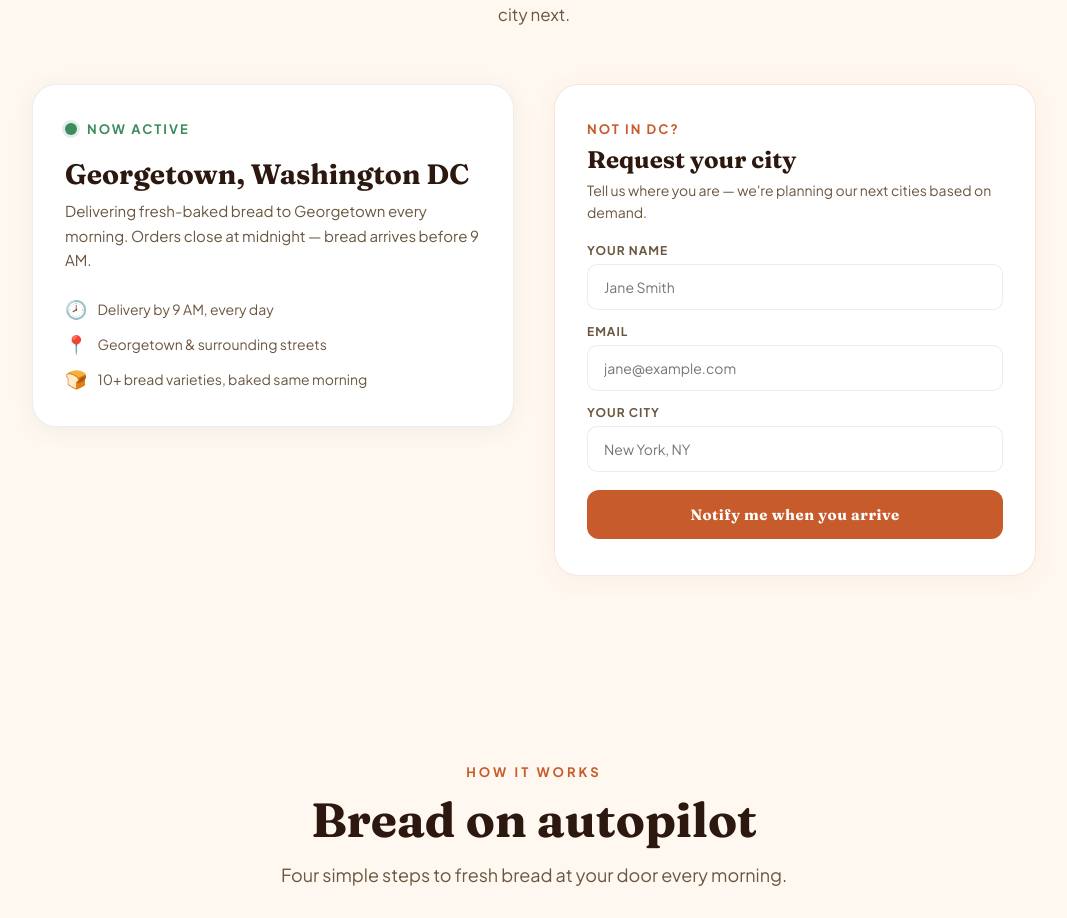
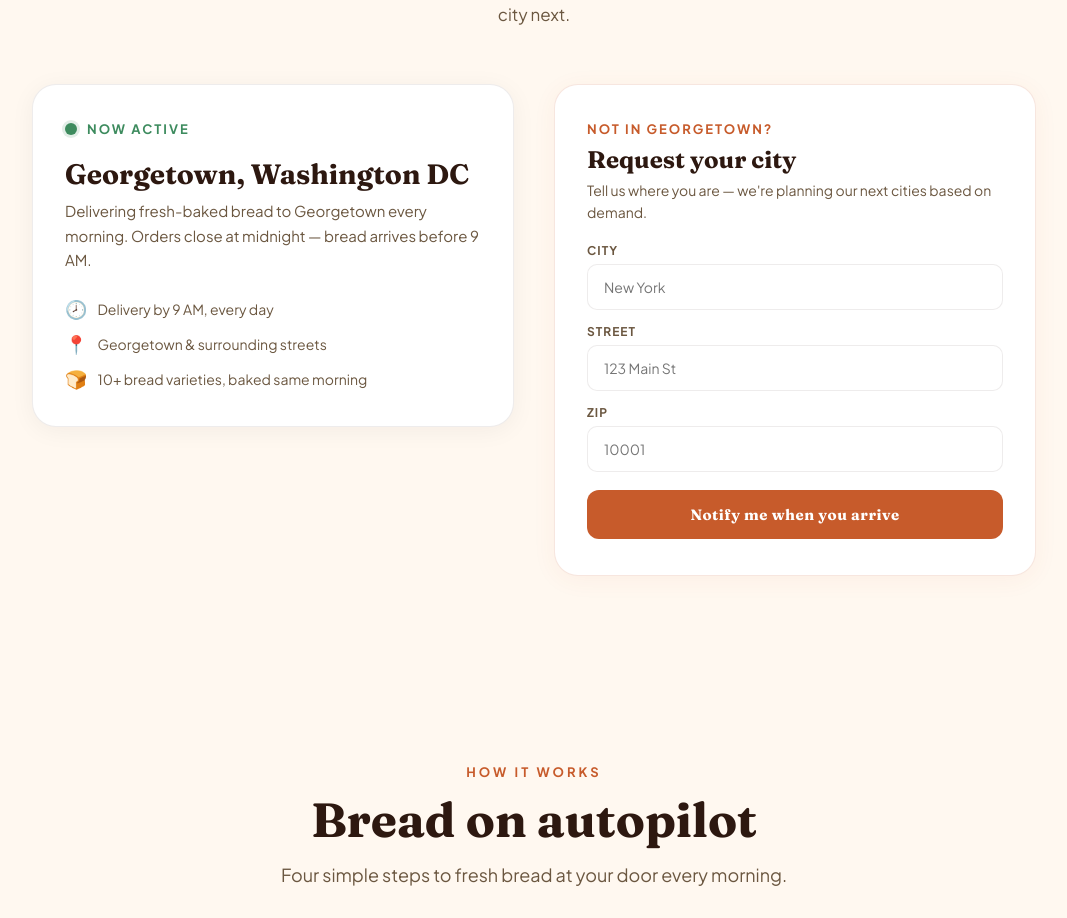
Before and after one commit to vladislavlazarev/webake-design-web, a React (Vite) app: page / in a window 1280 px wide. Shown: the part 1208-2126 px from the top of the page, without its empty margins (106-1173 px from the left). Built offline with nearby package versions, Linux system fonts and the light colour scheme.

Commit message:
Update city request form fields and label text
Replace name/email/city fields with city/street/zip. Change label from
"Not in DC?" to "Not in Georgetown?".

Co-Authored-By: Claude Sonnet 4.6 <noreply@anthropic.com>

```diff
--- a/src/App.jsx
+++ b/src/App.jsx
@@ -252,9 +252,9 @@ export default function App() {
 // HOME PAGE
 // ==========================================
 function HomePage({ dist, mob, tab, pad, nav, goSched }) {
-  const [cityForm, setCityForm] = useState({ name:"", email:"", city:"" });
+  const [cityForm, setCityForm] = useState({ name:"", email:"", city:"", street:"", zip:"" });
   const [citySubmitted, setCitySubmitted] = useState(false);
-  const handleCitySubmit = (e) => { e.preventDefault(); if(cityForm.name&&cityForm.email&&cityForm.city){ setCitySubmitted(true); } };
+  const handleCitySubmit = (e) => { e.preventDefault(); if(cityForm.city&&cityForm.street&&cityForm.zip){ setCitySubmitted(true); } };
   return (
     <div>
       {/* HERO */}
@@ -364,41 +364,41 @@ function HomePage({ dist, mob, tab, pad, nav, goSched }) {
                   <div style={{ textAlign:"center",padding:"24px 0" }}>
                     <div style={{ fontSize:40,marginBottom:16 }}>🎉</div>
                     <h3 style={{ fontFamily:"'Fraunces',serif",fontSize:mob?20:24,fontWeight:700,color:C.txt,marginBottom:10 }}>You're on the list!</h3>
-                    <p style={{ fontSize:mob?14:15,color:C.muted,lineHeight:1.6 }}>We'll reach out to <strong>{cityForm.email}</strong> as soon as we launch in <strong>{cityForm.city}</strong>.</p>
+                    <p style={{ fontSize:mob?14:15,color:C.muted,lineHeight:1.6 }}>We got your address in <strong>{cityForm.city}</strong>. We'll let you know as soon as we launch there!</p>
                   </div>
                 ) : (
                   <>
                     <div style={{ marginBottom:20 }}>
-                      <div style={{ fontSize:13,fontWeight:700,letterSpacing:2,textTransform:"uppercase",color:C.accent,marginBottom:8 }}>Not in DC?</div>
+                      <div style={{ fontSize:13,fontWeight:700,letterSpacing:2,textTransform:"uppercase",color:C.accent,marginBottom:8 }}>Not in Georgetown?</div>
                       <h3 style={{ fontFamily:"'Fraunces',serif",fontSize:mob?20:24,fontWeight:700,color:C.txt,marginBottom:6 }}>Request your city</h3>
                       <p style={{ fontSize:mob?13:14,color:C.muted,lineHeight:1.55 }}>Tell us where you are — we're planning our next cities based on demand.</p>
                     </div>
                     <form onSubmit={handleCitySubmit} style={{ display:"flex",flexDirection:"column",gap:14 }}>
                       <div>
-                        <label style={{ display:"block",fontSize:12,fontWeight:700,letterSpacing:1,textTransform:"uppercase",color:C.muted,marginBottom:6 }}>Your name</label>
+                        <label style={{ display:"block",fontSize:12,fontWeight:700,letterSpacing:1,textTransform:"uppercase",color:C.muted,marginBottom:6 }}>City</label>
                         <input
-                          type="text" placeholder="Jane Smith" value={cityForm.name}
-                          onChange={e=>setCityForm(f=>({...f,name:e.target.value}))}
+                          type="text" placeholder="New York" value={cityForm.city}
+                          onChange={e=>setCityForm(f=>({...f,city:e.target.value}))}
                           style={{ width:"100%",padding:mob?"12px 14px":"13px 16px",borderRadius:10,border:`1.5px solid ${C.border}`,fontSize:14,color:C.txt,background:"#FFF",outline:"none",boxSizing:"border-box",fontFamily:"inherit",transition:"border-color 0.2s" }}
                           onFocus={e=>e.target.style.borderColor=C.accent}
                           onBlur={e=>e.target.style.borderColor=C.border}
                         />
                       </div>
                       <div>
-                        <label style={{ display:"block",fontSize:12,fontWeight:700,letterSpacing:1,textTransform:"uppercase",color:C.muted,marginBottom:6 }}>Email</label>
+                        <label style={{ display:"block",fontSize:12,fontWeight:700,letterSpacing:1,textTransform:"uppercase",color:C.muted,marginBottom:6 }}>Street</label>
                         <input
-                          type="email" placeholder="jane@example.com" value={cityForm.email}
-                          onChange={e=>setCityForm(f=>({...f,email:e.target.value}))}
+                          type="text" placeholder="123 Main St" value={cityForm.street}
+                          onChange={e=>setCityForm(f=>({...f,street:e.target.value}))}
                           style={{ width:"100%",padding:mob?"12px 14px":"13px 16px",borderRadius:10,border:`1.5px solid ${C.border}`,fontSize:14,color:C.txt,background:"#FFF",outline:"none",boxSizing:"border-box",fontFamily:"inherit",transition:"border-color 0.2s" }}
                           onFocus={e=>e.target.style.borderColor=C.accent}
                           onBlur={e=>e.target.style.borderColor=C.border}
                         />
                       </div>
                       <div>
-                        <label style={{ display:"block",fontSize:12,fontWeight:700,letterSpacing:1,textTransform:"uppercase",color:C.muted,marginBottom:6 }}>Your city</label>
+                        <label style={{ display:"block",fontSize:12,fontWeight:700,letterSpacing:1,textTransform:"uppercase",color:C.muted,marginBottom:6 }}>ZIP</label>
                         <input
-                          type="text" placeholder="New York, NY" value={cityForm.city}
-                          onChange={e=>setCityForm(f=>({...f,city:e.target.value}))}
+                          type="text" placeholder="10001" value={cityForm.zip}
+                          onChange={e=>setCityForm(f=>({...f,zip:e.target.value}))}
                           style={{ width:"100%",padding:mob?"12px 14px":"13px 16px",borderRadius:10,border:`1.5px solid ${C.border}`,fontSize:14,color:C.txt,background:"#FFF",outline:"none",boxSizing:"border-box",fontFamily:"inherit",transition:"border-color 0.2s" }}
                           onFocus={e=>e.target.style.borderColor=C.accent}
                           onBlur={e=>e.target.style.borderColor=C.border}
```
